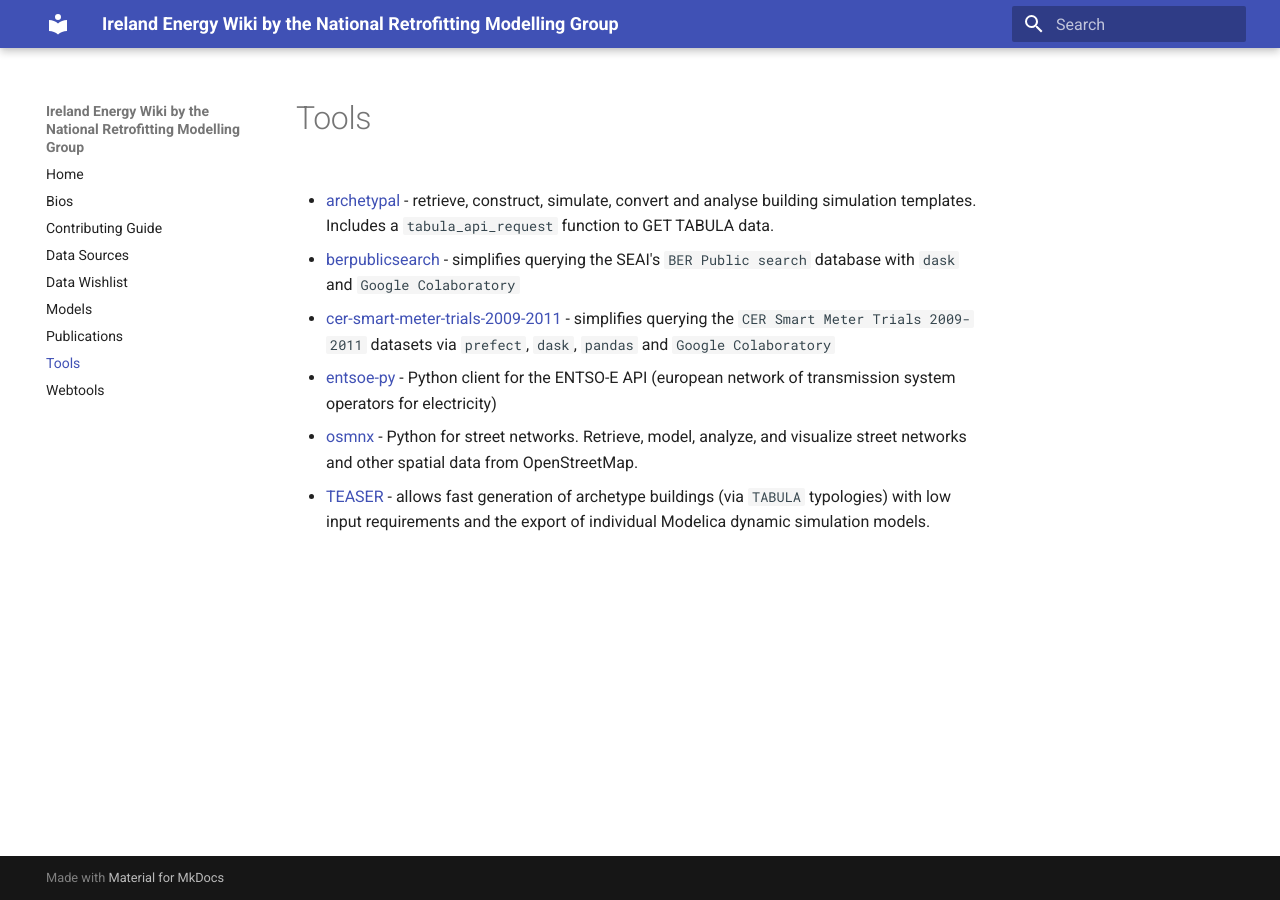
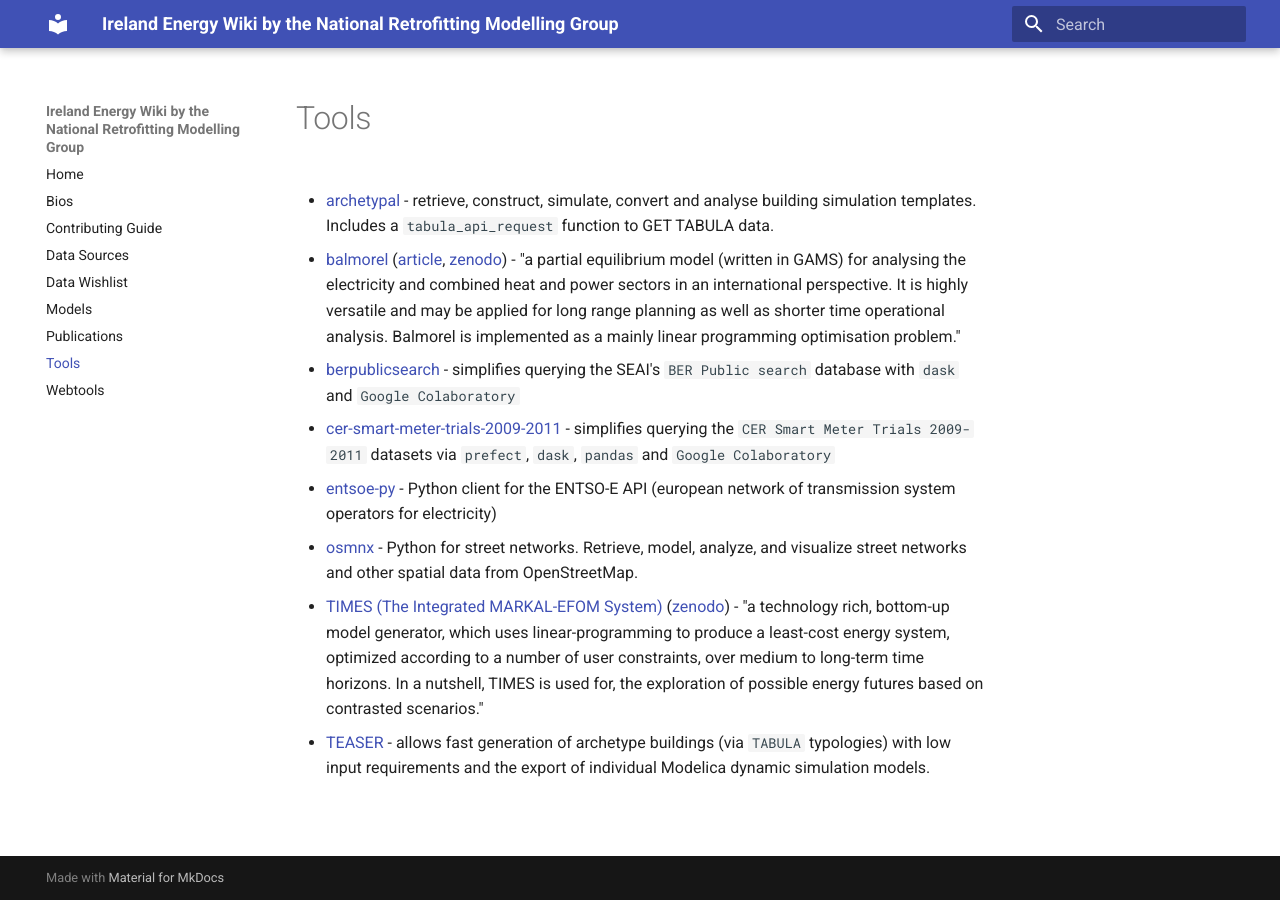
Before and after one commit to energy-modelling-ireland/wiki, an MkDocs documentation site: the page built from docs/Tools.md, in a window 1280 px wide. Built offline with MkDocs 1.6.1 and Material for MkDocs 9.7.7, drawn with Linux system fonts in a browser that asks for light colours.

Commit message:
Add Balmorel & TIMES to Tools (#83)
Co-authored-by: olejandro <olejandro@users.noreply.github.com>

```diff
--- a/docs/Tools.md
+++ b/docs/Tools.md
@@ -1,6 +1,8 @@
 # Tools
 
 - [archetypal](https://github.com/samuelduchesne/archetypal) - retrieve, construct, simulate, convert and analyse building simulation templates.  Includes a `tabula_api_request` function to GET TABULA data.
+
+- [balmorel](https://github.com/balmorelcommunity/Balmorel) ([article](https://doi.org/10.1016/j.esr.2018.01.003), [zenodo](https://zenodo.org/record/1412418)) - "a partial equilibrium model (written in GAMS) for analysing the electricity and combined heat and power sectors in an international perspective. It is highly versatile and may be applied for long range planning as well as shorter time operational analysis. Balmorel is implemented as a mainly linear programming optimisation problem."
 
 - [berpublicsearch](https://github.com/codema-dev/berpublicsearch) - simplifies querying the SEAI's `BER Public search` database with `dask` and `Google Colaboratory`
 
@@ -10,4 +12,6 @@
 
 - [osmnx](https://github.com/gboeing/osmnx) - Python for street networks. Retrieve, model, analyze, and visualize street networks and other spatial data from OpenStreetMap.
 
+- [TIMES (The Integrated MARKAL-EFOM System)](https://github.com/etsap-TIMES/TIMES_model) ([zenodo](https://zenodo.org/record/4435129)) - "a technology rich, bottom-up model generator, which uses linear-programming to produce a least-cost energy system, optimized according to a number of user constraints, over medium to long-term time horizons. In a nutshell, TIMES is used for, the exploration of possible energy futures based on contrasted scenarios."
+
 - [TEASER](https://github.com/RWTH-EBC/TEASER) - allows fast generation of archetype buildings (via `TABULA` typologies) with low input requirements and the export of individual Modelica dynamic simulation models.
```
